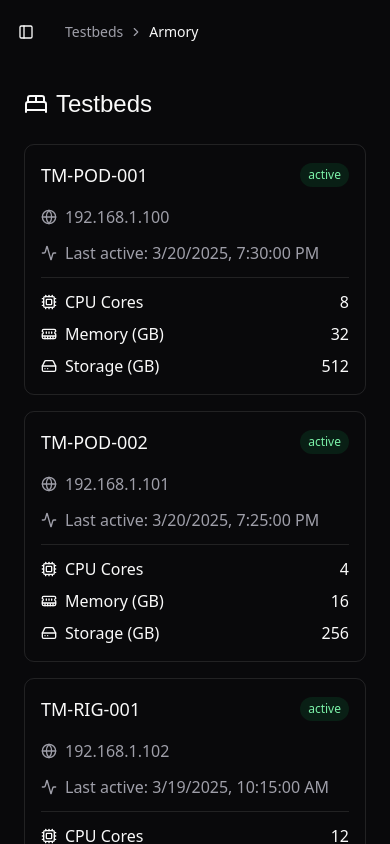
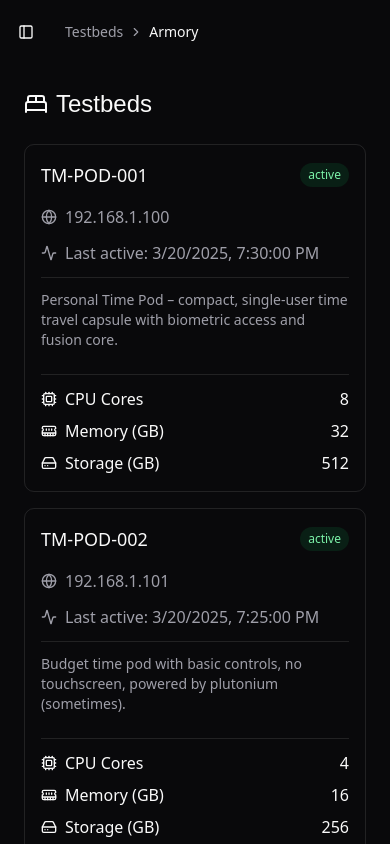
Before and after one commit to jstettner/HIL-Manager, a Next.js app: page /testbeds in a window 390 px wide. Shown: the top 844 px of the page. Built offline with nearby package versions, Linux system fonts and the light colour scheme; a web font is replaced by a local one.

Commit message:
dialog width

```diff
--- a/app/testbeds/page.tsx
+++ b/app/testbeds/page.tsx
@@ -50,6 +50,10 @@
                 </span>
               </div>
 
+              <div className="pt-3 border-t">
+                <p className="text-sm text-muted-foreground pb-3">{testbed.description}</p>
+              </div>
+
               <div className="pt-3 border-t space-y-2">
                 <div className="flex items-center justify-between">
                   <div className="flex items-center gap-2">
--- a/components/test-case-dialog.tsx
+++ b/components/test-case-dialog.tsx
@@ -44,7 +44,7 @@
   return (
     <Dialog>
       <TestCaseDialogRow testCase={testCase} />
-      <DialogContent>
+      <DialogContent className="">
         <DialogHeader>
           <DialogTitle>{testCase.name}</DialogTitle>
         </DialogHeader>
--- a/components/ui/dialog.tsx
+++ b/components/ui/dialog.tsx
@@ -57,7 +57,7 @@
       <DialogPrimitive.Content
         data-slot="dialog-content"
         className={cn(
-          "bg-background data-[state=open]:animate-in data-[state=closed]:animate-out data-[state=closed]:fade-out-0 data-[state=open]:fade-in-0 data-[state=closed]:zoom-out-95 data-[state=open]:zoom-in-95 fixed top-[50%] left-[50%] z-50 grid w-full max-w-[calc(100%-2rem)] translate-x-[-50%] translate-y-[-50%] gap-4 rounded-lg border p-6 shadow-lg duration-200 sm:max-w-lg",
+          "bg-background data-[state=open]:animate-in data-[state=closed]:animate-out data-[state=closed$]:fade-out-0 data-[state=open]:fade-in-0 data-[state=closed]:zoom-out-95 data-[state=open]:zoom-in-95 fixed top-[50%] left-[50%] z-50 grid w-full max-w-[calc(100%-2rem)] translate-x-[-50%] translate-y-[-50%] gap-4 rounded-lg border p-6 shadow-lg duration-200 sm:max-w-2/3 lg:max-w-1/2",
           className,
         )}
         {...props}
```
